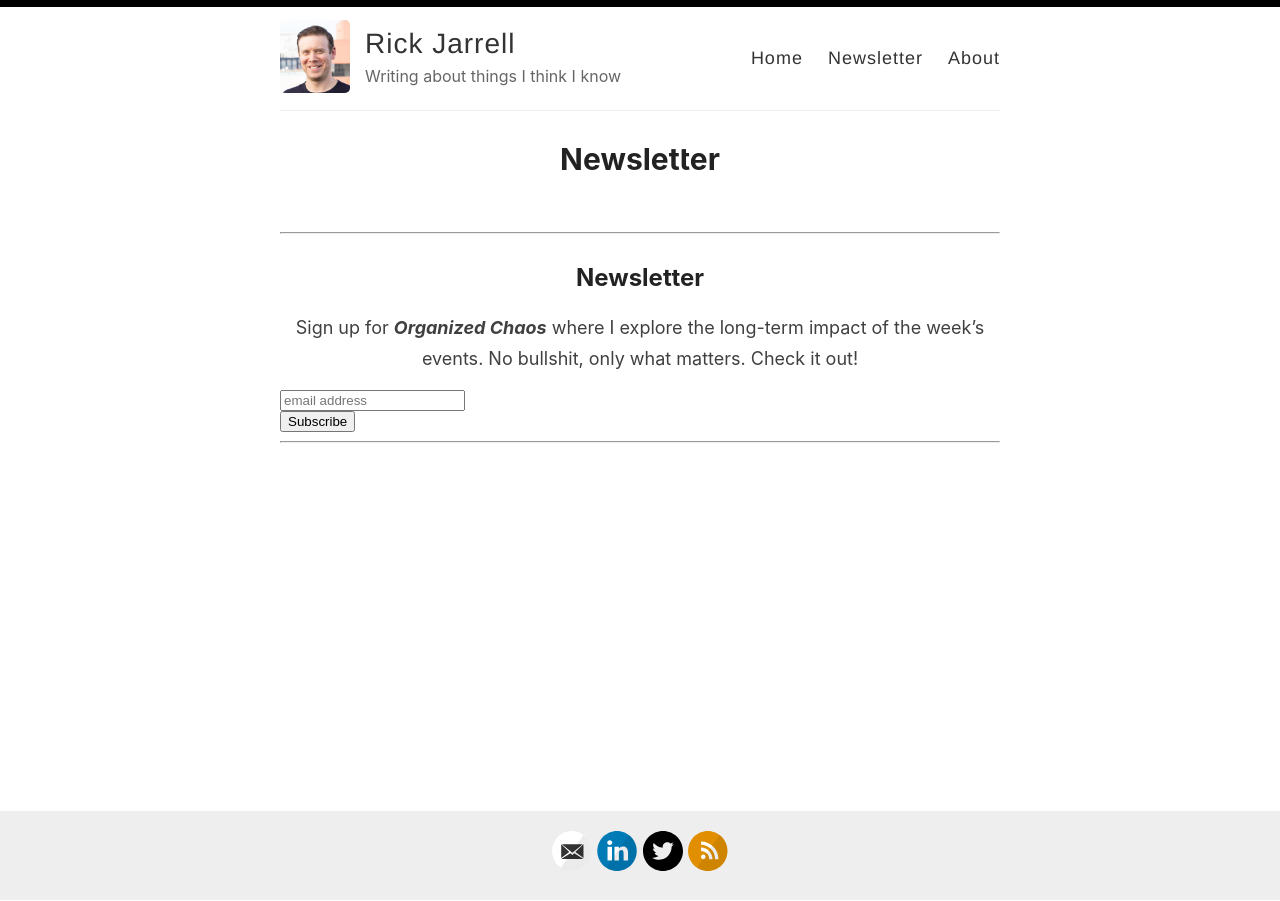
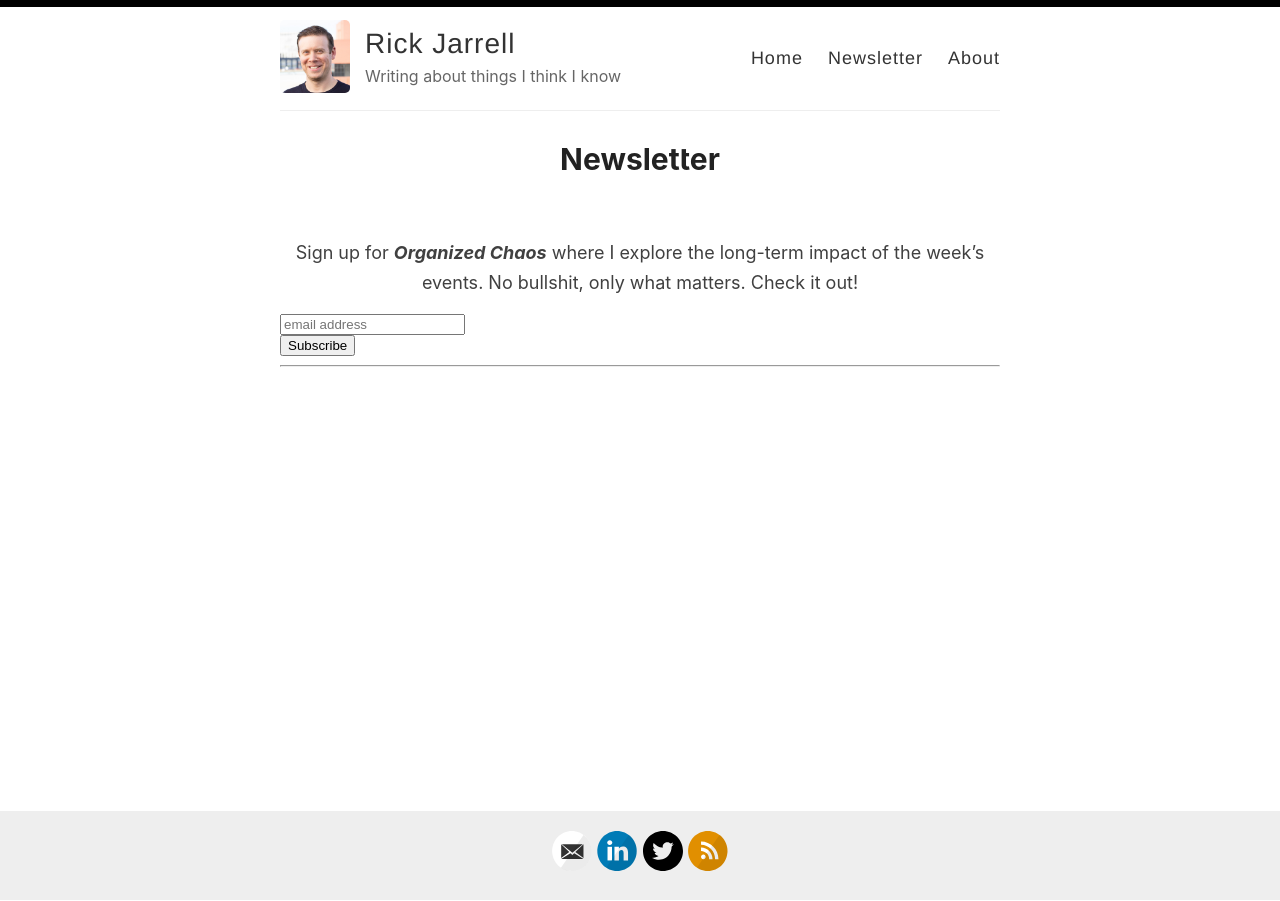
Before and after one commit to rickjarrell/backupblog, a Jekyll site: the page built from _pages/newsletter.md, in a window 1280 px wide. Built offline with Jekyll 4.4.1, drawn with Linux system fonts in a browser that asks for light colours; comment, search, counter and statistics services are not loaded.

Commit message:
Update page.html

```diff
--- a/_layouts/page.html
+++ b/_layouts/page.html
@@ -11,8 +11,6 @@ layout: default
   </div>
 </article>
 <br>
-<hr>
-<h2>Newsletter</h2>
 <p align = center>Sign up for <b><i>Organized Chaos</i></b> where I explore the long-term impact of the week’s events. No bullshit, only what matters. Check it out!</p>
 <!-- Begin Mailchimp Signup Form -->
 <link href="//cdn-images.mailchimp.com/embedcode/horizontal-slim-10_7.css" rel="stylesheet" type="text/css">
```
